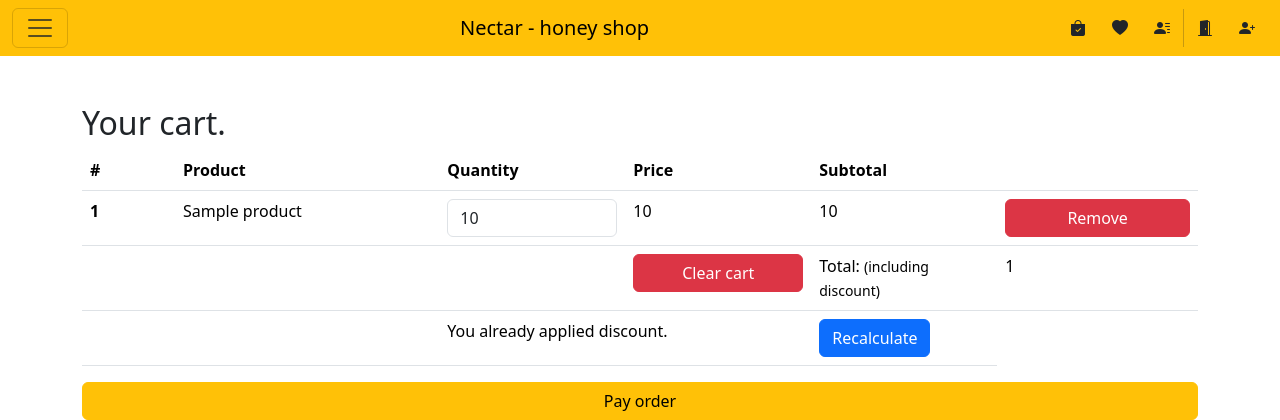
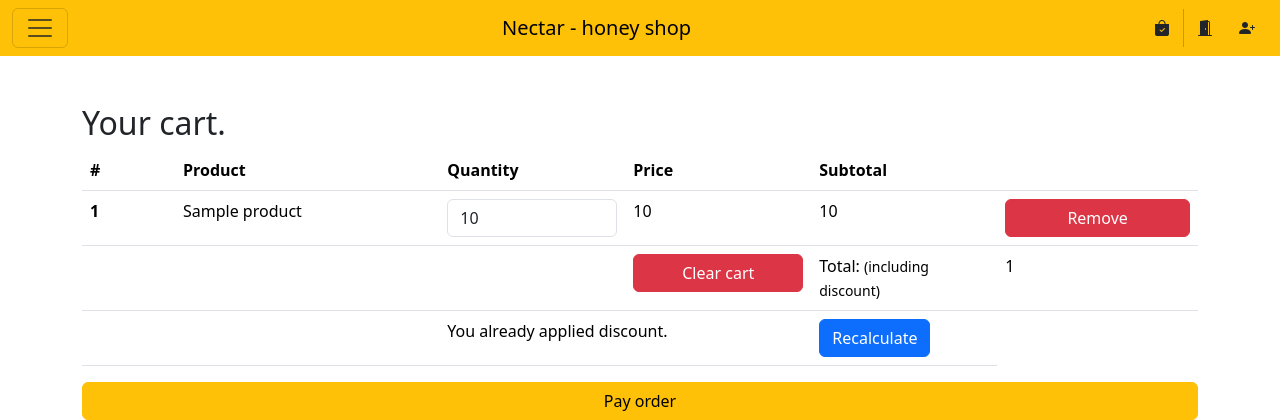
Before and after one commit to smilestar13/HillelSchoolPythonPro, a Django app: template templates/order/index.html in a window 1280 px wide. Shown: the top 420 px of the page. Run offline with Django 4.2, Linux system fonts and the light colour scheme; the template is opened without the code that fills it: most values are stand-ins (such as "Sample title", 1, 10 or a date in 2020); parts of the project's set-up code (start-up, migrations or seed data) failed here and were passed over; some libraries are stand-ins or nearby versions.

Commit message:
Update Front-end: 29.06/1

```diff
--- a/templates/feedbacks/index.html
+++ b/templates/feedbacks/index.html
@@ -13,7 +13,7 @@
                 <li class="list-group-item">
                     <span class="d-flex justify-content-between" data-bs-toggle="collapse"
                           href="#collapse{{ feedback.id }}">
-                        <span>{{ feedback.user.username }}:
+                        <span>{{ feedback.user.email }}:
                             <span class="text-warning">
                                 {% for i in "x"|ljust:feedback.rating %}★{% endfor %}
                             </span>
--- a/templates/parts/header.html
+++ b/templates/parts/header.html
@@ -1,7 +1,7 @@
 {% load static %}
 {% load i18n %}
 <header>
-    <nav class="navbar my-custom-navbar sticky-top">
+    <nav class="navbar my-custom-navbar">
         <div class="container-fluid">
             <button class="navbar-toggler btn btn-link" type="button" data-bs-toggle="offcanvas"
                     data-bs-target="#offcanvasDarkNavbar"
@@ -18,14 +18,8 @@
                 <a href="{% url 'order' %}" class="btn btn-outline-dark btn-outline-color">
                     <i class="bi bi-bag-check-fill"></i>
                 </a>
-                <a href="{% url 'favourites' %}" class="btn btn-outline-dark btn-outline-color">
-                    <i class="bi bi-heart-fill"></i>
-                </a>
-                <a href="{% url 'profile' %}" class="btn btn-outline-dark btn-outline-color">
-                    <i class="bi bi-person-lines-fill"></i>
-                </a>
-                <div class="vr"></div>
                 {% if not user.is_authenticated %}
+                    <div class="vr"></div>
                     <a href="{% url 'login' %}" class="btn btn-outline-dark btn-outline-color">
                         <i class="bi bi-door-open-fill"></i>
                     </a>
@@ -33,6 +27,13 @@
                         <i class="bi bi-person-plus-fill"></i>
                     </a>
                 {% else %}
+                    <a href="{% url 'favourites' %}" class="btn btn-outline-dark btn-outline-color">
+                        <i class="bi bi-heart-fill"></i>
+                    </a>
+                    <a href="{% url 'profile' %}" class="btn btn-outline-dark btn-outline-color">
+                        <i class="bi bi-person-lines-fill"></i>
+                    </a>
+                    <div class="vr"></div>
                     <a href="{% url 'logout' %}" class="btn btn-outline-dark btn-outline-color">
                         <i class="bi bi-box-arrow-right"></i>
                     </a>
```
